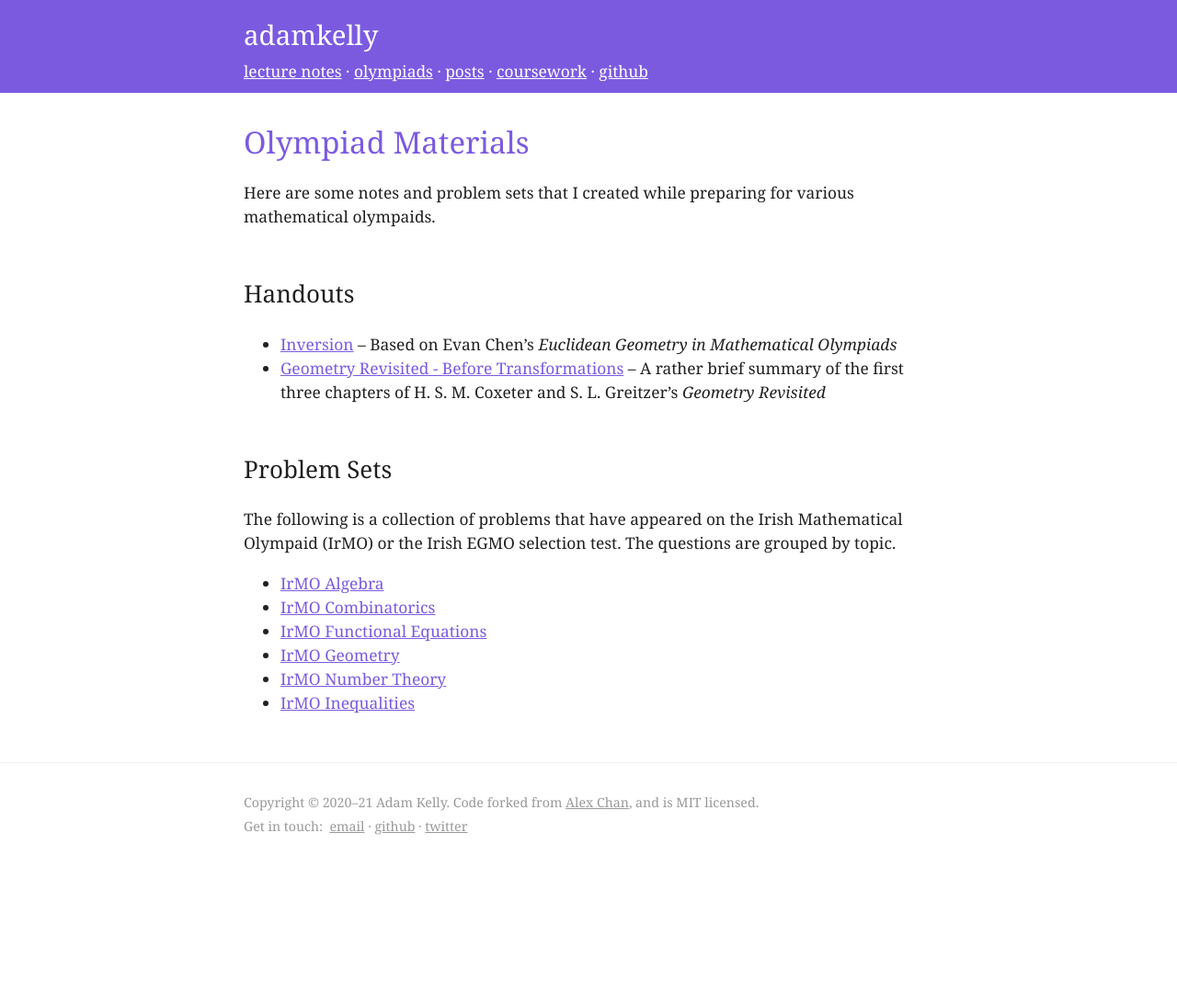
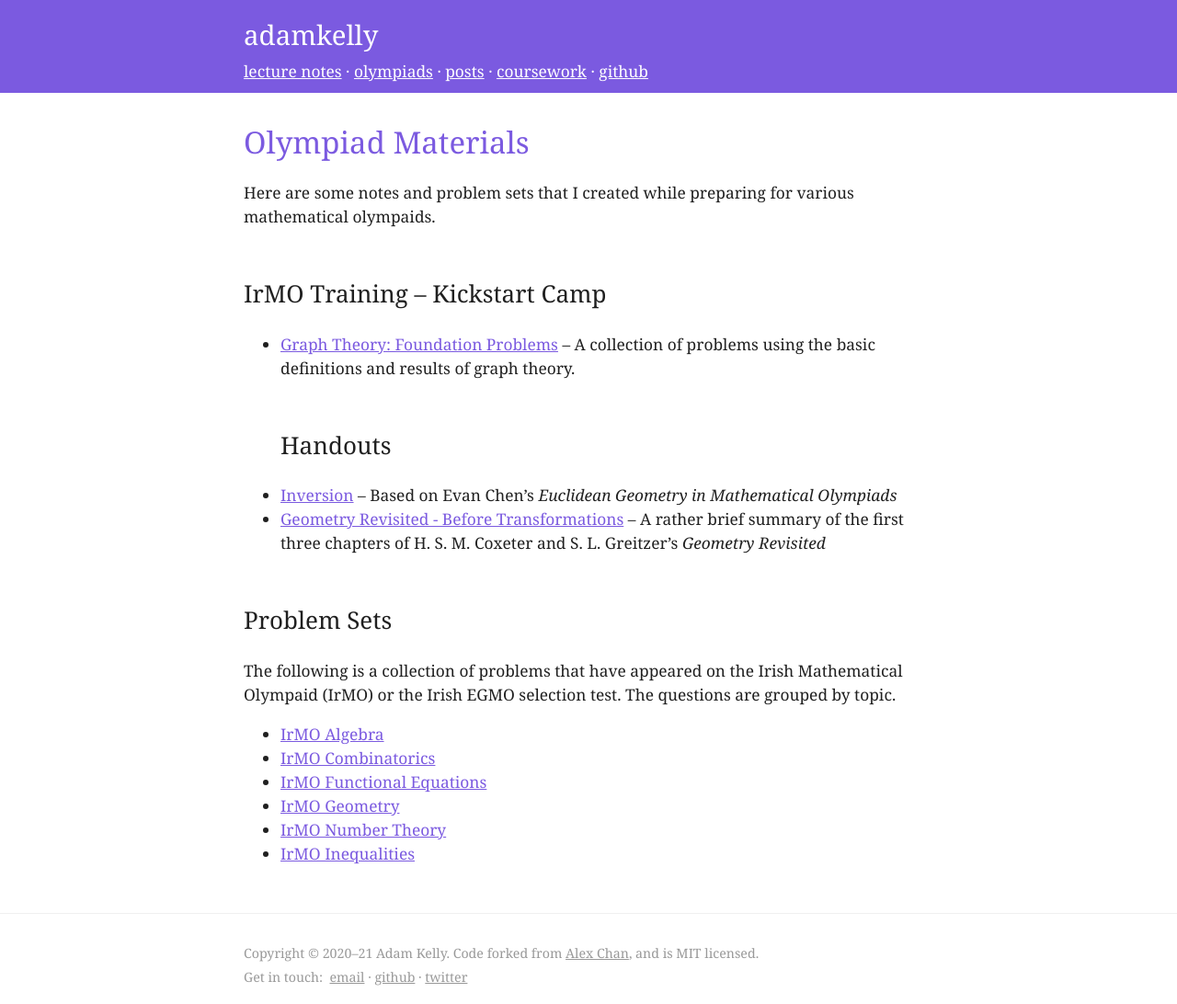
Before and after one commit to ak2316-cam/website, a Jekyll site: the page built from src/olympiads.md, in a window 1280 px wide. Shown: the whole page at 92% size. Built offline with Jekyll 4.4.1, drawn with Linux system fonts in a browser that asks for light colours; before the commit the page ends 928 px from its top, so only the background shows below that.

Commit message:
Add link to problems

```diff
--- a/src/olympiads.md
+++ b/src/olympiads.md
@@ -5,6 +5,10 @@ title: Olympiad Materials
 
 Here are some notes and problem sets that I created while preparing for various mathematical olympaids.
 
+
+## IrMO Training -- Kickstart Camp
+
+- [Graph Theory: Foundation Problems](/files/olympiad/graph-theory/problems/foundation.pdf) -- A collection of problems using the basic definitions and results of graph theory.
 ## Handouts
 
 - [Inversion](/files/olympiad/inversion/inversion.pdf) -- Based on Evan Chen's _Euclidean Geometry in Mathematical Olympiads_
```
